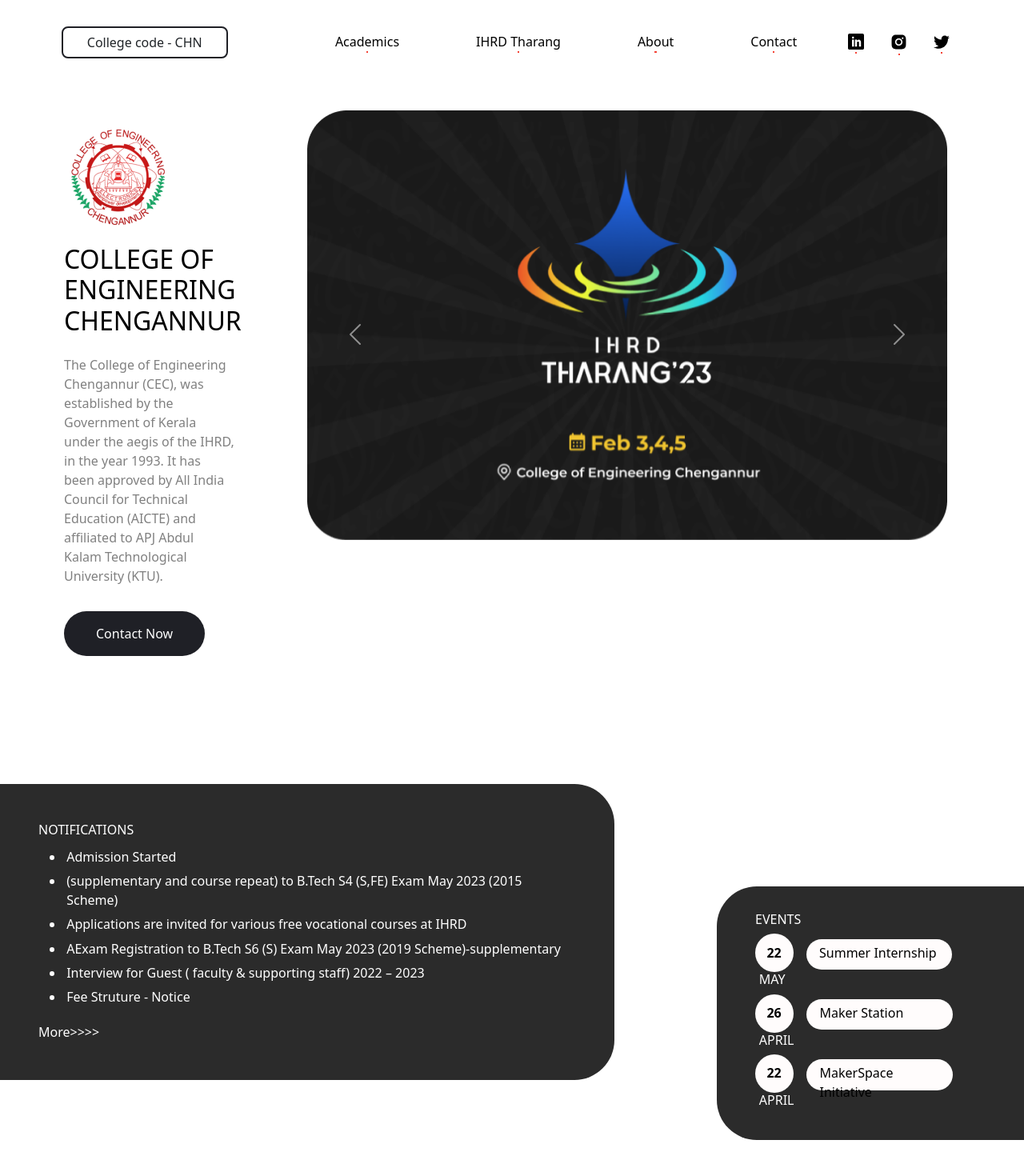
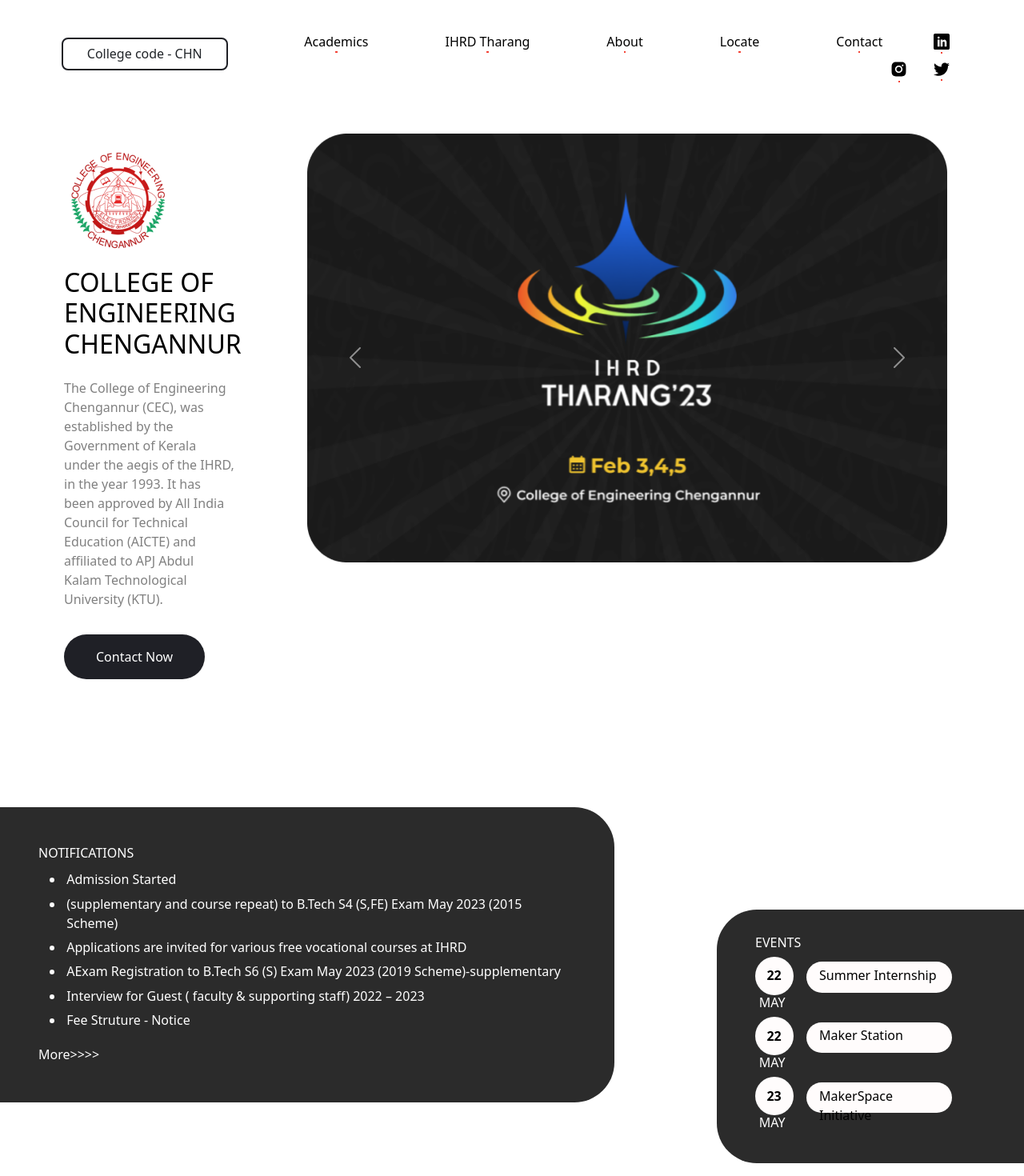
Before and after one commit to Sreyas62/college-website-landing-page-demo, a Next.js app: page / in a window 1280 px wide. Shown: the top 1470 px of the page at 80% size. Built offline with nearby package versions, Linux system fonts and the light colour scheme.

Commit message:
mobile view updated

```diff
--- a/src/app/components/Contact/Contact.js
+++ b/src/app/components/Contact/Contact.js
@@ -27,7 +27,7 @@
       e.target.reset();
   };
   return (
-    <div className="sec" data-aos="fade-up">
+    <div className="sec" data-aos="fade-up" id="contact">
 
 
     <section className="contact-us">
@@ -72,7 +72,6 @@
             </div>
         </div>
     </section>
-
     <div className="map" data-aos="fade-up">
     <h1 className="mm" data-aos="fade-up">Locate us</h1>
     <iframe
--- a/src/app/components/Contact/styles.css
+++ b/src/app/components/Contact/styles.css
@@ -2,6 +2,7 @@
 .contact-us{
     width: 90%;
     margin: auto;
+    padding-top: 3em;
 }
 .contact-col{
     flex-basis: 48%;
--- a/src/app/components/Footer/Footer.js
+++ b/src/app/components/Footer/Footer.js
@@ -3,7 +3,7 @@
 function Footer() {
   return (
 
-    <div className='foot'>Developed by &nbsp; <Link href={"http://www.linkedin.com/in/sreyas-m-pillai/"}><button className='bb'><h6 className='name'>Sreyas M Pillai</h6></button></Link></div>
+    <div  id="locate" className='foot'>Developed by &nbsp; <Link href={"http://www.linkedin.com/in/sreyas-m-pillai/"}><button className='bb'><h6 className='name'>Sreyas M Pillai</h6></button></Link></div>
   )
 }
 
--- a/src/app/components/Footer/styles.css
+++ b/src/app/components/Footer/styles.css
@@ -1,5 +1,5 @@
 .foot{
-    margin-top: 8em;
+    margin-top: 5em;
     border-radius: 10% 10% 0 0;
     display: flex;
     justify-content: center;
--- a/src/app/components/NavBar/NavBar.js
+++ b/src/app/components/NavBar/NavBar.js
@@ -33,7 +33,10 @@
             <Link href="/about">About</Link>
           </li>
           <li className="pgs">
-            <Link href="/contact">Contact</Link>
+            <Link href="#locate">Locate</Link>
+          </li>
+          <li className="pgs">
+            <Link href="#contact">Contact</Link>
           </li>
 
           <li className="ics">
--- a/src/app/components/Notification/Notification.js
+++ b/src/app/components/Notification/Notification.js
@@ -37,10 +37,10 @@
                     <div className='full'>
                         <div className='dd'>
                             <div className='date'>
-                                <h6 className='bold'>26</h6>
+                                <h6 className='bold'>22</h6>
                             </div>
                             <div className='month'>
-                                <h6>APRIL</h6>
+                                <h6>MAY</h6>
                             </div>
                         </div>
                         <div className='event'>
@@ -50,10 +50,10 @@
                     <div className='full'>
                         <div className='dd'>
                             <div className='date'>
-                                <h6 className='bold'>22</h6>
+                                <h6 className='bold'>23</h6>
                             </div>
                             <div className='month'>
-                                <h6>APRIL</h6>
+                                <h6>MAY</h6>
                             </div>
                         </div>
                         <div className='event'>
--- a/src/app/components/Notification/styles.css
+++ b/src/app/components/Notification/styles.css
@@ -164,6 +164,7 @@
         border-radius: 50px;
         width: 120%;
         margin-left: 1em;
+        margin-top: 0;
     }
 }
 @media (max-width: 1080px) and (min-width: 700px){
```
